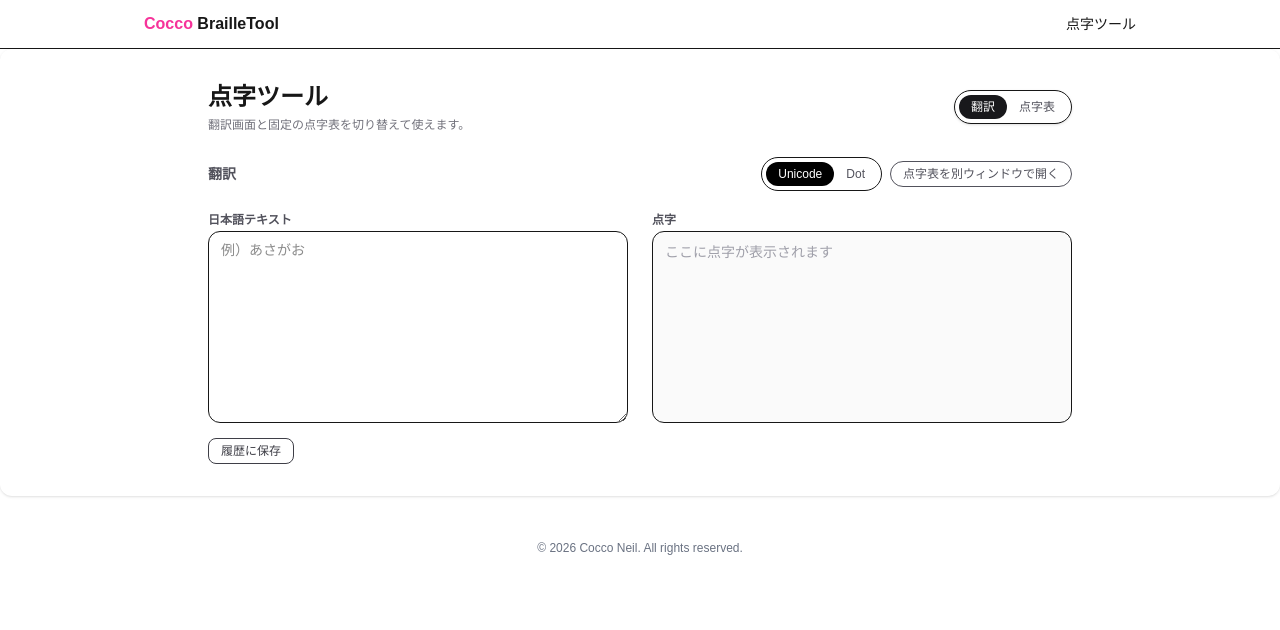
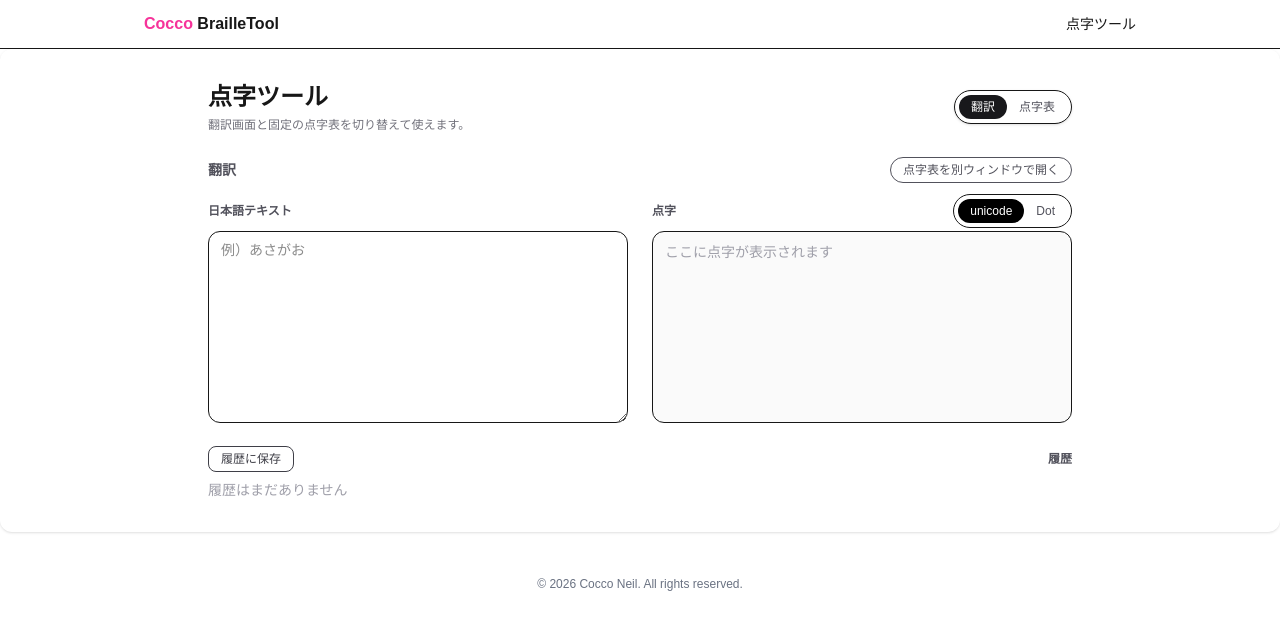
Before and after one commit to muu-ima/muu-braille-tool, a Next.js app: page /braille/translate in a window 1280 px wide. Shown: the top 630 px of the page. Built offline with nearby package versions, Linux system fonts and the light colour scheme.

Commit message:
fix(braille):履歴を整理、保存と削除を追加

```diff
--- /dev/null
+++ b/app/braille/components/HistoryPanel.tsx
@@ -0,0 +1,97 @@
+// app/braille/components/HistoryPanel.tsx
+"use client";
+
+import { useState } from "react";
+import { saveHistory, loadHistory, deleteHistory } from "@/shared/braille";
+import type { BrailleHistoryItem } from "@/shared/braille/history";
+
+type Props = {
+  activeId: string | null;
+  onActiveIdChange: (id: string | null) => void;
+  onPick: (item: BrailleHistoryItem) => void;
+  currentInput: string;
+};
+
+export default function HistoryPanel({
+  activeId,
+  onActiveIdChange,
+  onPick,
+  currentInput,
+}: Props) {
+  const [history, setHistory] = useState<BrailleHistoryItem[]>(() =>
+    loadHistory(),
+  );
+
+  const reload = () => setHistory(loadHistory());
+
+  const handleSave = () => {
+    const trimmed = currentInput.trim();
+    if (!trimmed) return;
+
+    saveHistory({
+      id: Date.now().toString(),
+      input: trimmed,
+      createdAt: Date.now(),
+    });
+
+    reload();
+  };
+
+  const handleLoad = (item: BrailleHistoryItem) => {
+    onActiveIdChange(item.id);
+    onPick(item);
+  };
+
+  const handleDelete = (id: string) => {
+    deleteHistory(id);
+    if (activeId === id) onActiveIdChange(null);
+    reload();
+  };
+
+  return (
+    <div className="space-y-2">
+      <div className="flex items-center gap-2">
+        <button
+          type="button"
+          onClick={handleSave}
+          className="rounded-lg border px-3 py-1 text-xs text-zinc-700 hover:bg-zinc-100"
+        >
+          履歴に保存
+        </button>
+        <div className="ml-auto text-xs font-semibold text-zinc-600">履歴</div>
+      </div>
+
+      {history.length === 0 ? (
+        <div className="text-sm text-zinc-400">履歴はまだありません</div>
+      ) : (
+        <div className="space-y-2">
+          {history.map((h) => (
+            <div
+              key={h.id}
+              className={[
+                "flex items-center gap-2 rounded-lg border px-3 py-2 bg-white",
+                activeId === h.id ? "bg-zinc-100" : "",
+              ].join(" ")}
+            >
+              <button
+                type="button"
+                onClick={() => handleLoad(h)}
+                   className="min-w-0 flex-1 text-left text-sm text-zinc-700 hover:underline"
+              >
+               <span className="block truncate">{h.input}</span>
+              </button>
+
+              <button
+                type="button"
+                onClick={() => handleDelete(h.id)}
+                className="shrink-0 rounded border px-2 py-1 text-xs hover:bg-zinc-100"
+              >
+                削除
+              </button>
+            </div>
+          ))}
+        </div>
+      )}
+    </div>
+  );
+}
--- /dev/null
+++ b/app/braille/components/TranslateResult.tsx
@@ -0,0 +1,97 @@
+// app/braille/components/TranslateResult.tsx
+"use client";
+
+import { useMemo, useState } from "react";
+import { cellsToUnicode } from "@/shared/braille";
+import { BrailleCell } from "@/app/braille/components/BrailleCell";
+import type { BrailleToken } from "@/shared/braille";
+
+type ViewMode = "unicode" | "dots";
+
+type Props = {
+  input: string;
+  tokens: BrailleToken[];
+};
+
+export default function TranslateResult({ input, tokens }: Props) {
+  const [view, setView] = useState<ViewMode>("unicode");
+
+  const brailleUnicode = useMemo(() => {
+    if (!tokens.length) return "";
+    return tokens.map((t) => cellsToUnicode(t.cells)).join("");
+  }, [tokens]);
+
+  return (
+    <div className="space-y-2">
+       <div className="h-6 flex items-center justify-between">
+        <label className="text-xs font-semibold text-zinc-600">点字</label>
+        <div className="flex rounded-full border bg-white p-1">
+          <button
+            type="button"
+            onClick={() => setView("unicode")}
+            className={[
+              "rounded-full px-3 py-1 text-xs",
+              view === "unicode"
+                ? "bg-black text-white"
+                : "text-zinc-600 hover:bg-zinc-100",
+            ].join(" ")}
+          >
+            unicode
+          </button>
+          <button
+            type="button"
+            onClick={() => setView("dots")}
+            className={[
+              "rounded-full px-3 py-1 text-xs",
+              view === "dots"
+                ? "bg-black text-white"
+                : "text-zinc-600 hover:bg-zinc-100",
+            ].join(" ")}
+          >
+            Dot
+          </button>
+        </div>
+      </div>
+      <div className="h-48 w-full overflow-auto rounded-xl border bg-zinc-50 px-3 py-2">
+        {input.trim() ? (
+          view === "unicode" ? (
+            <div className="text-2xl wrap-break-word">{brailleUnicode}</div>
+          ) : (
+            <div className="space-y-2">
+              {tokens.map((t, i) => (
+                <div
+                  key={i}
+                  className="flex items-start gap-3 rounded-lg border border-zinc-200 bg-white p-2"
+                >
+                  <div className="w-10 shrink-0 text-sm text-zinc-600">
+                    {t.src}
+                  </div>
+
+                  <div className="flex flex-wrap items-center gap-2">
+                    {t.cells.length === 0 ? (
+                      <span className="text-sm text-red-600">未対応</span>
+                    ) : (
+                      t.cells.map((cell, j) => (
+                        <BrailleCell key={j} dots={cell} />
+                      ))
+                    )}
+                  </div>
+
+                  {t.unknown && (
+                    <span className="ml-auto text-xs text-zinc-500">
+                      unknown
+                    </span>
+                  )}
+                </div>
+              ))}
+            </div>
+          )
+        ) : (
+          <span className="text-sm text-zinc-400">
+            ここに点字が表示されます
+          </span>
+        )}
+      </div>
+    </div>
+  );
+}
--- a/app/braille/translate/page.tsx
+++ b/app/braille/translate/page.tsx
@@ -4,47 +4,25 @@
 import { useMemo, useState } from "react";
 import Link from "next/link";
 
-import { tokenizeToBraille, cellsToUnicode } from "@/shared/braille";
-import { saveHistory, loadHistory, deleteHistory } from "@/shared/braille";
-
-import { BrailleCell } from "@/app/braille/components/BrailleCell";
+import { tokenizeToBraille } from "@/shared/braille";
 import type { BrailleHistoryItem } from "@/shared/braille/history";
 
-type ViewMode = "unicode" | "dots";
+import TranslateResult from "@/app/braille/components/TranslateResult";
+import HistoryPanel from "@/app/braille/components/HistoryPanel";
 
 export default function TranslatePage() {
   const [input, setInput] = useState("");
-  const [view, setView] = useState<ViewMode>("unicode");
-  const [history, setHistory] = useState<BrailleHistoryItem[]>([]);
+  const [activeId, setActiveId] = useState<string | null>(null);
 
-  const tokens = useMemo(() => tokenizeToBraille(input), [input]);
+  const tokens = useMemo(() => {
+    const trimmed = input.trim();
+    if (!trimmed) return [];
+    return tokenizeToBraille(trimmed);
+  }, [input]);
 
-  const brailleUnicode = useMemo(
-    () => tokens.map((t) => cellsToUnicode(t.cells)).join(""),
-    [tokens],
-  );
-
-
-  const handleSave = () => {
-    const trimmed = input.trim();
-    if (!trimmed) return;
-
-    saveHistory({
-      id: Date.now().toString(),
-      input: trimmed,
-      createdAt: Date.now(),
-    });
-
-    setHistory(loadHistory());
-  };
-
-  const handleLoad = (item: BrailleHistoryItem) => {
+  const handlePickHistory = (item: BrailleHistoryItem) => {
+    setActiveId(item.id);
     setInput(item.input);
-  };
-
-  const handleDelete = (id: string) => {
-    deleteHistory(id);
-    setHistory(loadHistory());
   };
 
   return (
@@ -53,33 +31,6 @@ export default function TranslatePage() {
         <h2 className="text-sm font-semibold text-zinc-600">翻訳</h2>
 
         <div className="flex items-center gap-2">
-          <div className="flex rounded-full border bg-white p-1">
-            <button
-              type="button"
-              onClick={() => setView("unicode")}
-              className={[
-                "rounded-full px-3 py-1 text-xs",
-                view === "unicode"
-                  ? "bg-black text-white"
-                  : "text-zinc-600 hover:bg-zinc-100",
-              ].join(" ")}
-            >
-              Unicode
-            </button>
-            <button
-              type="button"
-              onClick={() => setView("dots")}
-              className={[
-                "rounded-full px-3 py-1 text-xs",
-                view === "dots"
-                  ? "bg-black text-white"
-                  : "text-zinc-600 hover:bg-zinc-100",
-              ].join(" ")}
-            >
-              Dot
-            </button>
-          </div>
-
           <Link
             href="/braille/chart"
             target="_blank"
@@ -90,98 +41,36 @@ export default function TranslatePage() {
         </div>
       </div>
 
-      <div className="grid gap-6 md:grid-cols-2">
+      <div className="grid items-start gap-6 md:grid-cols-2">
+        {/* 左：入力 */}
         <div className="space-y-2">
-          <label className="text-xs font-semibold text-zinc-600">
-            日本語テキスト
-          </label>
+          <div className="h-6 flex items-center justify-between">
+            <label className="text-xs font-semibold text-zinc-600">
+              日本語テキスト
+            </label>
+            {/* 右と高さを揃えるためのダミー（不要なら空でOK） */}
+            <div className="w-35" />
+          </div>
+
           <textarea
             className="h-48 w-full rounded-xl border px-3 py-2 text-sm outline-none focus:ring-2 focus:ring-zinc-900/10"
             value={input}
             onChange={(e) => setInput(e.target.value)}
             placeholder="例）あさがお"
           />
-
-          <button
-            type="button"
-            onClick={handleSave}
-            className="rounded-lg border px-3 py-1 text-xs text-zinc-700 hover:bg-zinc-100"
-          >
-            履歴に保存
-          </button>
         </div>
 
-        <div className="space-y-2">
-          <label className="text-xs font-semibold text-zinc-600">点字</label>
-
-          <div className="h-48 w-full overflow-auto rounded-xl border bg-zinc-50 px-3 py-2">
-            {input ? (
-              view === "unicode" ? (
-                <div className="text-2xl wrap-break-word">{brailleUnicode}</div>
-              ) : (
-                <div className="space-y-2">
-                  {tokens.map((t, i) => (
-                    <div
-                      key={i}
-                      className="flex items-start gap-3 rounded-lg border border-zinc-200 bg-white p-2"
-                    >
-                      <div className="w-10 shrink-0 text-sm text-zinc-600">
-                        {t.src}
-                      </div>
-
-                      <div className="flex flex-wrap items-center gap-2">
-                        {t.cells.length === 0 ? (
-                          <span className="text-sm text-red-600">未対応</span>
-                        ) : (
-                          t.cells.map((cell, j) => (
-                            <BrailleCell key={j} dots={cell} />
-                          ))
-                        )}
-                      </div>
-
-                      {t.unknown && (
-                        <span className="ml-auto text-xs text-zinc-500">
-                          unknown
-                        </span>
-                      )}
-                    </div>
-                  ))}
-                </div>
-              )
-            ) : (
-              <span className="text-sm text-zinc-400">
-                ここに点字が表示されます
-              </span>
-            )}
-          </div>
-        </div>
+        {/* 右：結果表示（表示モード切替もここに寄せる） */}
+        <TranslateResult input={input} tokens={tokens} />
       </div>
 
-      {history.length > 0 && (
-        <div className="space-y-2">
-          <div className="text-xs font-semibold text-zinc-600">履歴</div>
-          <div className="space-y-2">
-            {history.map((h) => (
-              <div key={h.id} className="flex items-center gap-2">
-                <button
-                  type="button"
-                  onClick={() => handleLoad(h)}
-                  className="text-sm text-zinc-700 hover:underline"
-                >
-                  {h.input}
-                </button>
-                <button
-                  type="button"
-                  onClick={() => handleDelete(h.id)}
-                  className="ml-auto rounded border px-2 py-1 text-xs"
-                >
-                  削除
-                </button>
-              </div>
-            ))}
-          </div>
-        </div>
-      )}
+      {/* 履歴（load/click/delete/clear はここに閉じる） */}
+      <HistoryPanel
+        activeId={activeId}
+        onPick={handlePickHistory}
+        onActiveIdChange={setActiveId}
+        currentInput={input}
+      />
     </section>
   );
 }
--- a/shared/braille/index.ts
+++ b/shared/braille/index.ts
@@ -2,6 +2,7 @@
 
 // 型
 export type { Dot, BrailleKind, BrailleEntry } from "./types";
+export type { BrailleToken, BrailleCell } from "./convert";
 
 // 変換
 export { tokenizeToBraille } from "./convert";
```
